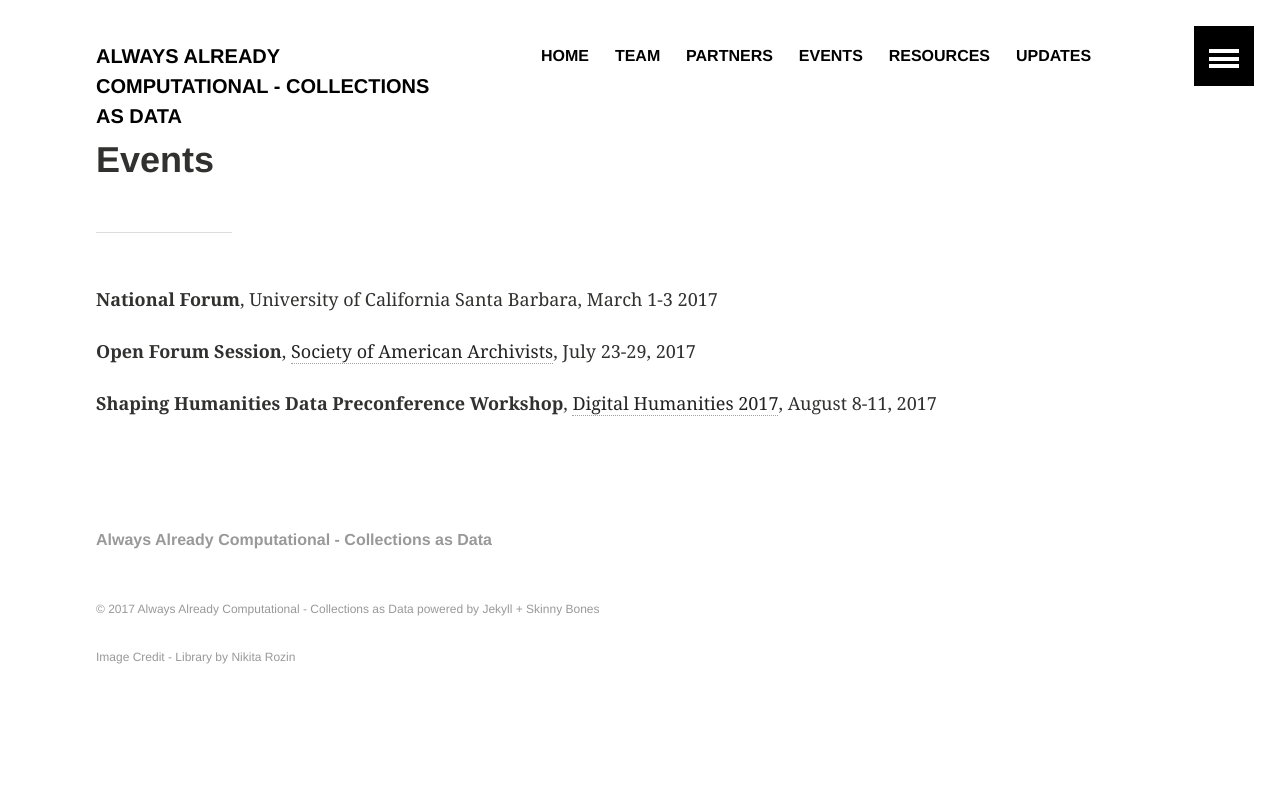
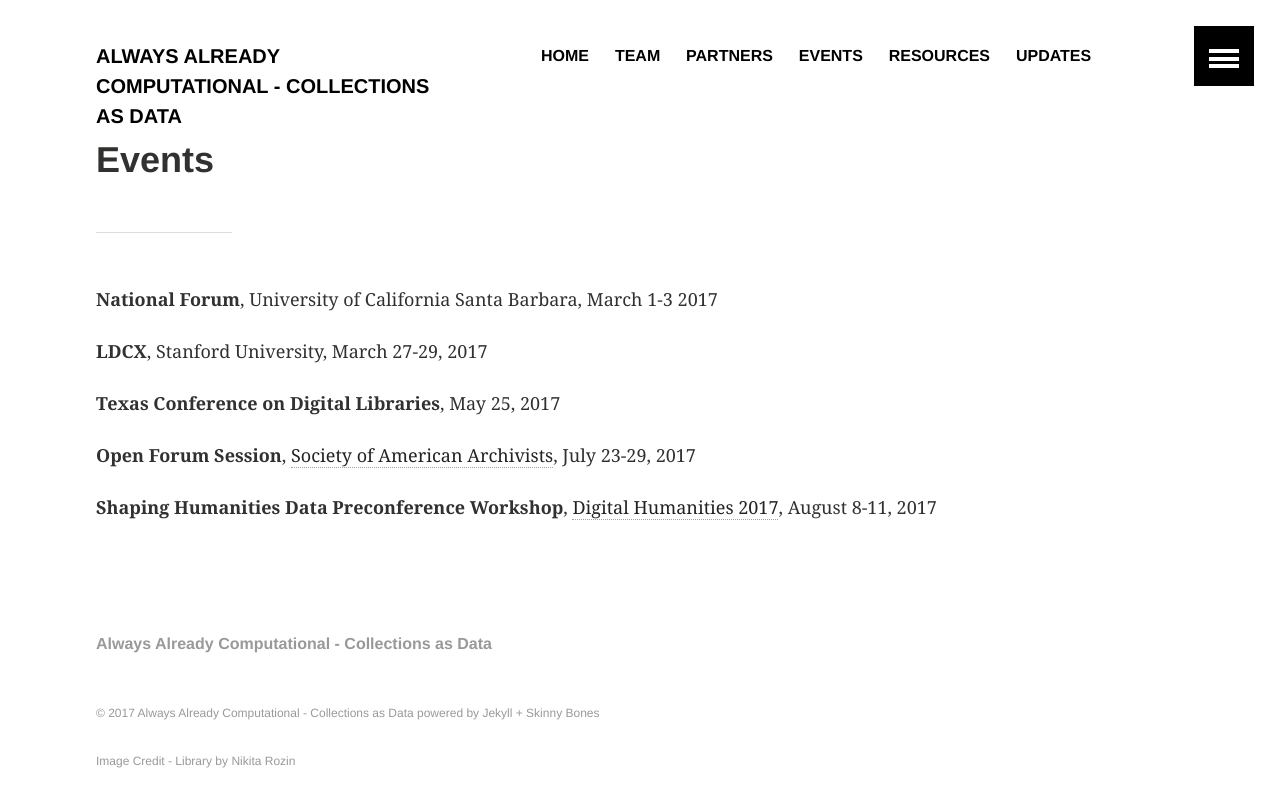
Before and after one commit to collectionsasdata/collectionsasdata.github.io, a Jekyll site: the page built from events.md, in a window 1280 px wide. Shown: the top 807 px of the page. Built offline with Jekyll 4.4.1, drawn with Linux system fonts in a browser that asks for light colours.

Commit message:
Update events.md

```diff
--- a/events.md
+++ b/events.md
@@ -5,6 +5,10 @@ title:  "Events"
 ---
 **National Forum**, University of California Santa Barbara, March 1-3 2017<br/>
 
+**LDCX**, Stanford University, March 27-29, 2017
+
+**Texas Conference on Digital Libraries**, May 25, 2017
+
 **Open Forum Session**, [Society of American Archivists](http://www.thomaspadilla.org/), July 23-29, 2017
 
 **Shaping Humanities Data Preconference Workshop**, [Digital Humanities 2017](https://dh2017.adho.org/), August 8-11, 2017
```
